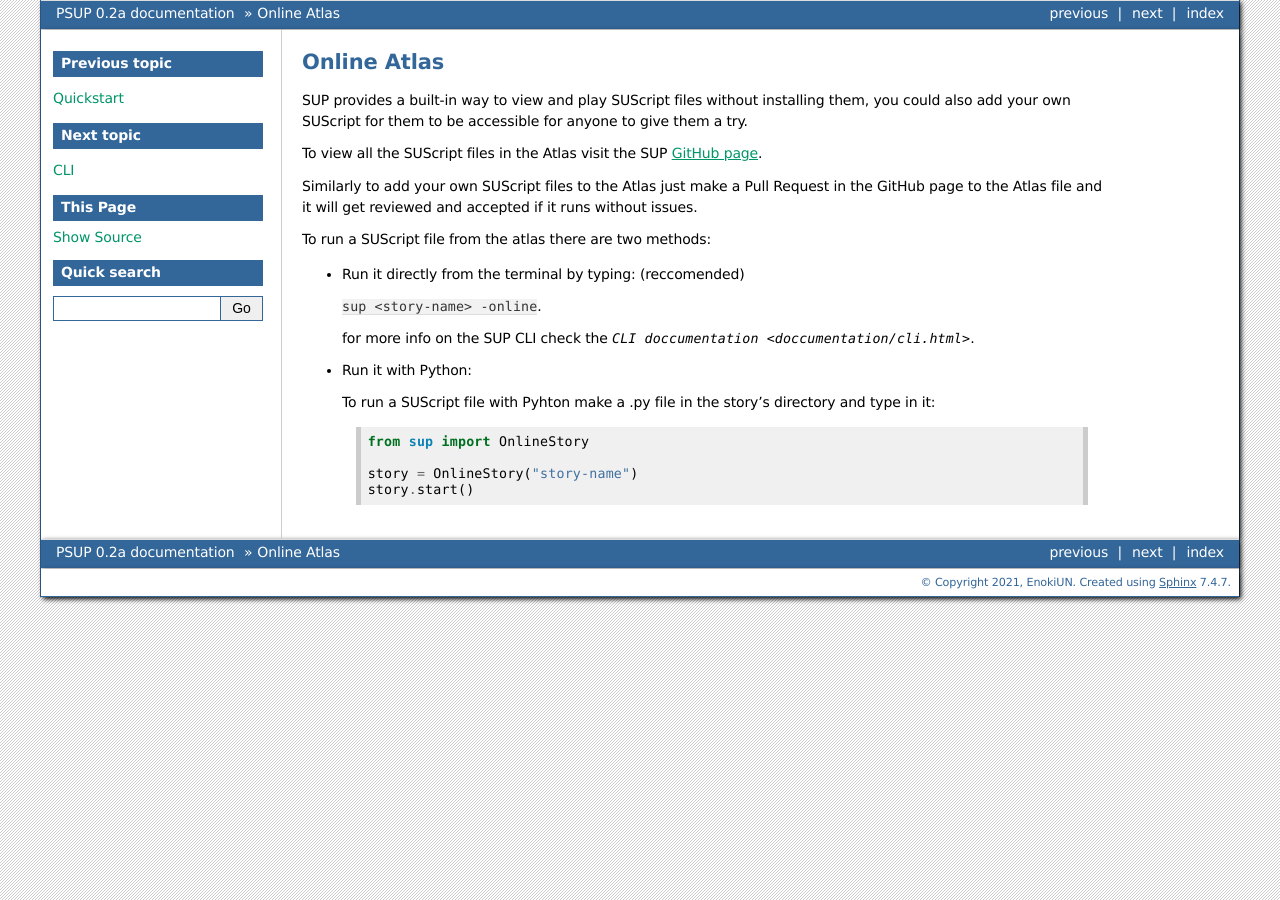
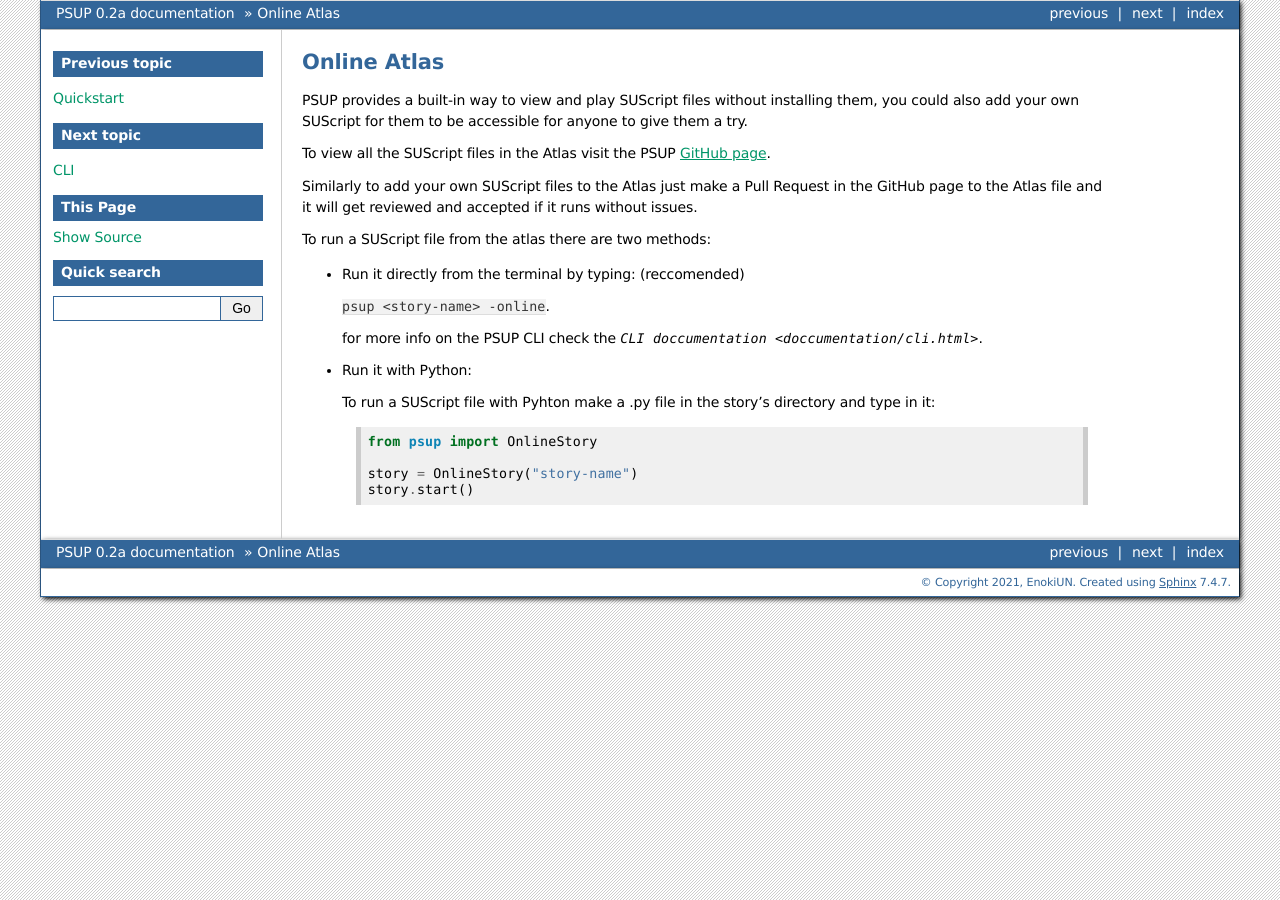
Before and after one commit to EnokiUN/psup, a Sphinx documentation site: the page built from docs/usage/atlas.rst, in a window 1280 px wide. Built offline with Sphinx 7.4.7, drawn with Linux system fonts in a browser that asks for light colours; pages that are not in the unit, such as notebooks, are missing from menus.

Commit message:
Update atlas.rst

```diff
--- a/docs/usage/atlas.rst
+++ b/docs/usage/atlas.rst
@@ -1,9 +1,9 @@
 Online Atlas
 ============
 
-SUP provides a built-in way to view and play SUScript files without installing them, you could also add your own SUScript for them to be accessible for anyone to give them a try.
+PSUP provides a built-in way to view and play SUScript files without installing them, you could also add your own SUScript for them to be accessible for anyone to give them a try.
 
-To view all the SUScript files in the Atlas visit the SUP `GitHub page <https://github.com/EnokiUN/sup/blob/main/atlas/>`_.
+To view all the SUScript files in the Atlas visit the PSUP `GitHub page <https://github.com/EnokiUN/psup/blob/main/atlas/>`_.
 
 Similarly to add your own SUScript files to the Atlas just make a Pull Request in the GitHub page to the Atlas file and it will get reviewed and accepted if it runs without issues.
 
@@ -11,9 +11,9 @@ To run a SUScript file from the atlas there are two methods:
 
 * Run it directly from the terminal by typing: (reccomended)
 
-  ``sup <story-name> -online``.
+  ``psup <story-name> -online``.
 
-  for more info on the SUP CLI check the `CLI doccumentation <doccumentation/cli.html>`.
+  for more info on the PSUP CLI check the `CLI doccumentation <doccumentation/cli.html>`.
 
 * Run it with Python:
 
@@ -21,7 +21,7 @@ To run a SUScript file from the atlas there are two methods:
 
   .. code-block:: python3
 
-    from sup import OnlineStory
+    from psup import OnlineStory
 
     story = OnlineStory("story-name")
     story.start()
```
